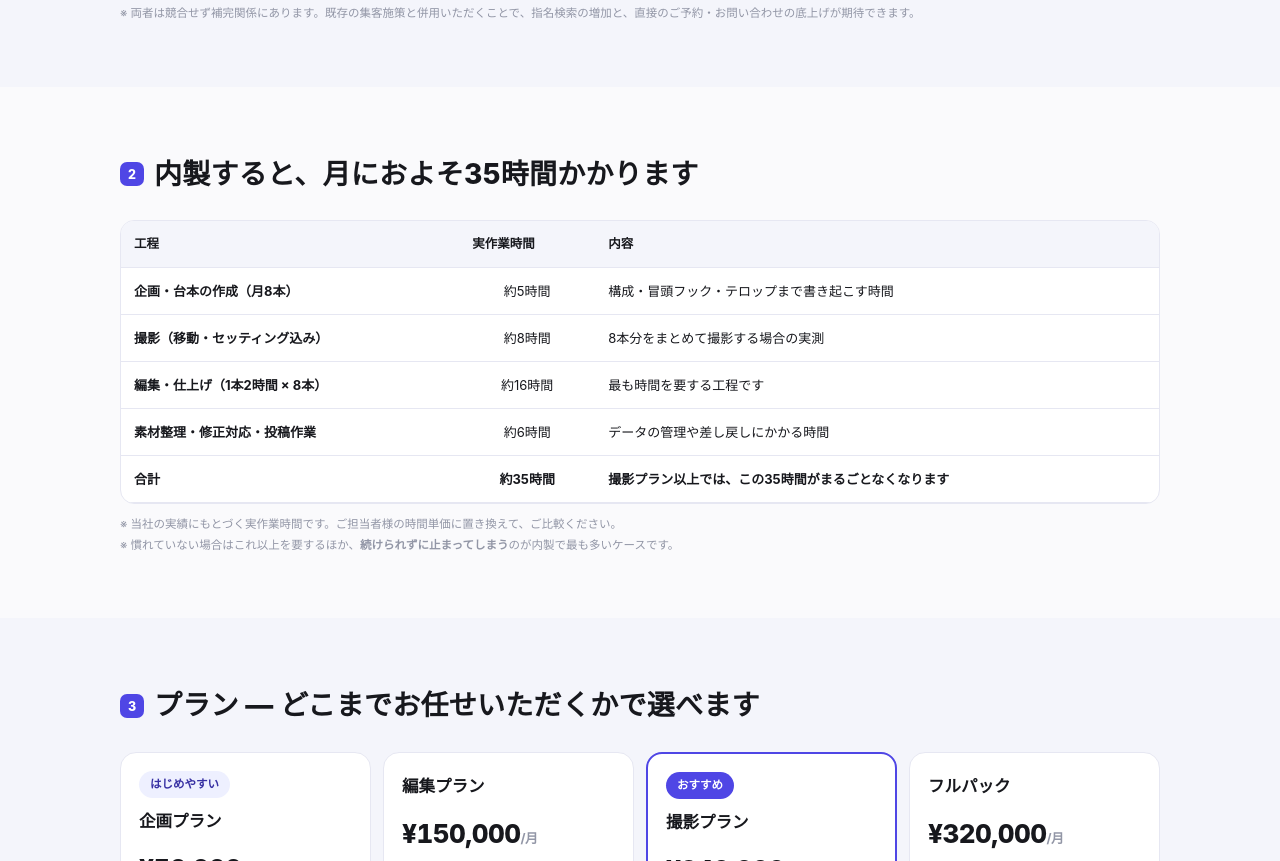
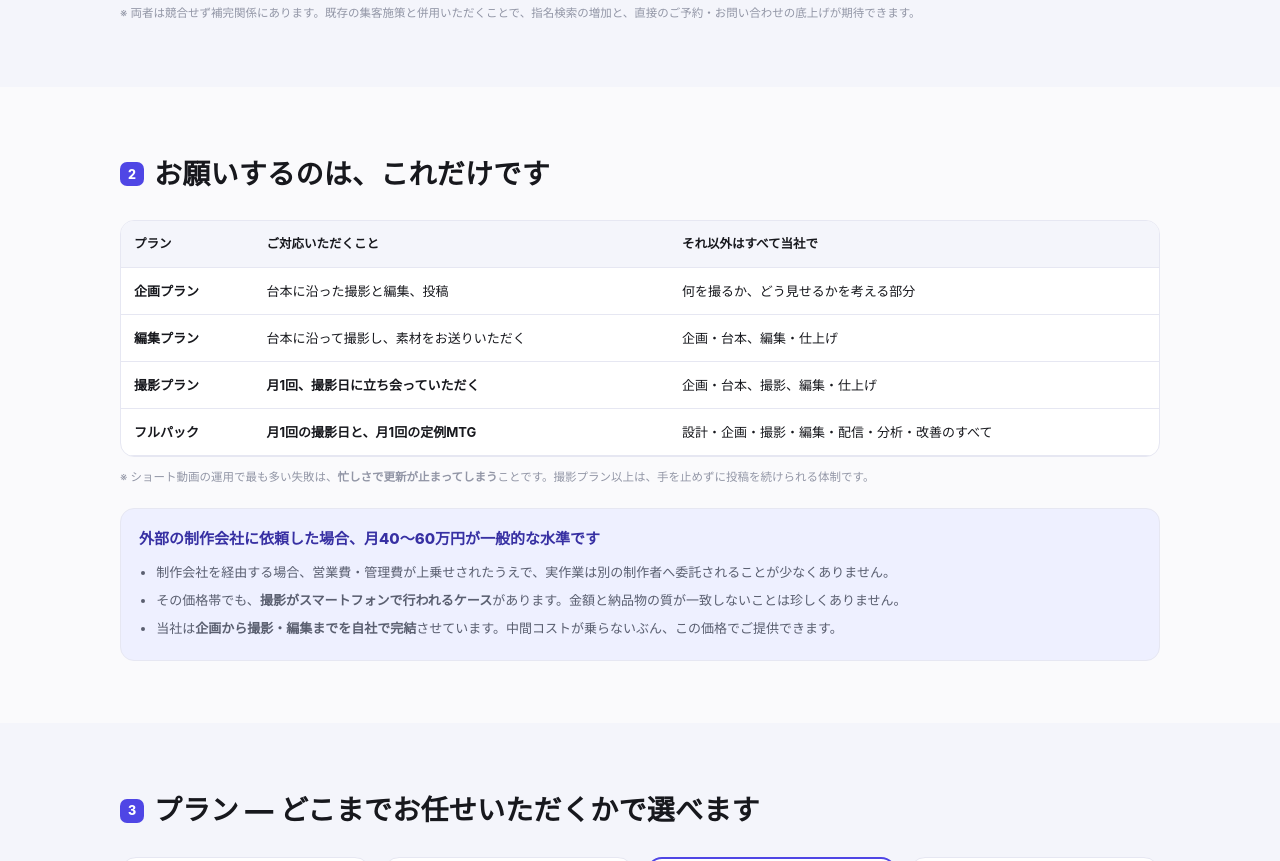
Before and after one commit to nishishing/kreates-lp, a plain HTML site: page index.html in a window 1280 px wide. Shown: the part 1029-1890 px from the top of the page. Drawn offline with Linux system fonts and the light colour scheme.

Commit message:
資料の修正版に合わせる（2026-09-21 受領）
- 「内製すると月35時間」を削除（修正版の資料から無くなったため）
- 「お願いするのは、これだけです」の表を追加（プランごとの分担）
- 「外部の制作会社なら月40〜60万円」の比較を追加
- ヒーローの数字カードを『月1回（撮影日の立ち会い）』へ差し替え

Co-Authored-By: Claude Opus 5 <noreply@anthropic.com>

```diff
--- a/index.html
+++ b/index.html
@@ -153,7 +153,7 @@ footer{border-top:1px solid var(--line);padding:22px 0 50px;color:var(--faint);f
     <div class="stats">
       <div class="stat"><b>月8本</b><span>企画・台本の作成<br>（フルパックは実質16本）</span></div>
       <div class="stat"><b>撮影1日</b><span>プロ機材とスタッフが<br>現場へ伺います</span></div>
-      <div class="stat"><b>約35時間</b><span>内製した場合の<br>月あたりの作業時間</span></div>
+      <div class="stat"><b>月1回</b><span>ご対応は撮影日の<br>立ち会いだけ（撮影プラン以上）</span></div>
       <div class="stat"><b>¥50,000<small>〜</small></b><span>月額（税抜）<br>月契約の場合</span></div>
     </div>
     <div class="hero-actions">
@@ -184,22 +184,29 @@ footer{border-top:1px solid var(--line);padding:22px 0 50px;color:var(--faint);f
 
 <section>
   <div class="wrap">
-    <div class="sec-h"><span class="no">2</span><h2>内製すると、月におよそ35時間かかります</h2></div>
+    <div class="sec-h"><span class="no">2</span><h2>お願いするのは、これだけです</h2></div>
     <div class="scroller">
       <table>
-        <thead><tr><th>工程</th><th>実作業時間</th><th>内容</th></tr></thead>
+        <thead><tr><th>プラン</th><th>ご対応いただくこと</th><th>それ以外はすべて当社で</th></tr></thead>
         <tbody>
-          <tr><th>企画・台本の作成（月8本）</th><td class="c">約5時間</td><td>構成・冒頭フック・テロップまで書き起こす時間</td></tr>
-          <tr><th>撮影（移動・セッティング込み）</th><td class="c">約8時間</td><td>8本分をまとめて撮影する場合の実測</td></tr>
-          <tr><th>編集・仕上げ（1本2時間 × 8本）</th><td class="c">約16時間</td><td>最も時間を要する工程です</td></tr>
-          <tr><th>素材整理・修正対応・投稿作業</th><td class="c">約6時間</td><td>データの管理や差し戻しにかかる時間</td></tr>
-          <tr><th>合計</th><td class="c"><b>約35時間</b></td><td><b>撮影プラン以上では、この35時間がまるごとなくなります</b></td></tr>
+          <tr><th>企画プラン</th><td>台本に沿った撮影と編集、投稿</td><td>何を撮るか、どう見せるかを考える部分</td></tr>
+          <tr><th>編集プラン</th><td>台本に沿って撮影し、素材をお送りいただく</td><td>企画・台本、編集・仕上げ</td></tr>
+          <tr><th>撮影プラン</th><td><b>月1回、撮影日に立ち会っていただく</b></td><td>企画・台本、撮影、編集・仕上げ</td></tr>
+          <tr><th>フルパック</th><td><b>月1回の撮影日と、月1回の定例MTG</b></td><td>設計・企画・撮影・編集・配信・分析・改善のすべて</td></tr>
         </tbody>
       </table>
     </div>
-    <p class="disc">※ 当社の実績にもとづく実作業時間です。ご担当者様の時間単価に置き換えて、ご比較ください。<br>※ 慣れていない場合はこれ以上を要するほか、<b>続けられずに止まってしまう</b>のが内製で最も多いケースです。</p>
-  </div>
-</section>
+    <p class="disc">※ ショート動画の運用で最も多い失敗は、<b>忙しさで更新が止まってしまう</b>ことです。撮影プラン以上は、手を止めずに投稿を続けられる体制です。</p>
+
+    <div class="note-box" style="margin-top:20px;background:var(--tint);border-color:var(--line)">
+      <h3 style="color:var(--deep);font-size:15px">外部の制作会社に依頼した場合、月40〜60万円が一般的な水準です</h3>
+      <ul>
+        <li>制作会社を経由する場合、営業費・管理費が上乗せされたうえで、実作業は別の制作者へ委託されることが少なくありません。</li>
+        <li>その価格帯でも、<b>撮影がスマートフォンで行われるケース</b>があります。金額と納品物の質が一致しないことは珍しくありません。</li>
+        <li>当社は<b>企画から撮影・編集までを自社で完結</b>させています。中間コストが乗らないぶん、この価格でご提供できます。</li>
+      </ul>
+    </div>
+  </section>
 
 <section id="plans" style="background:var(--alt)">
   <div class="wrap">
```
